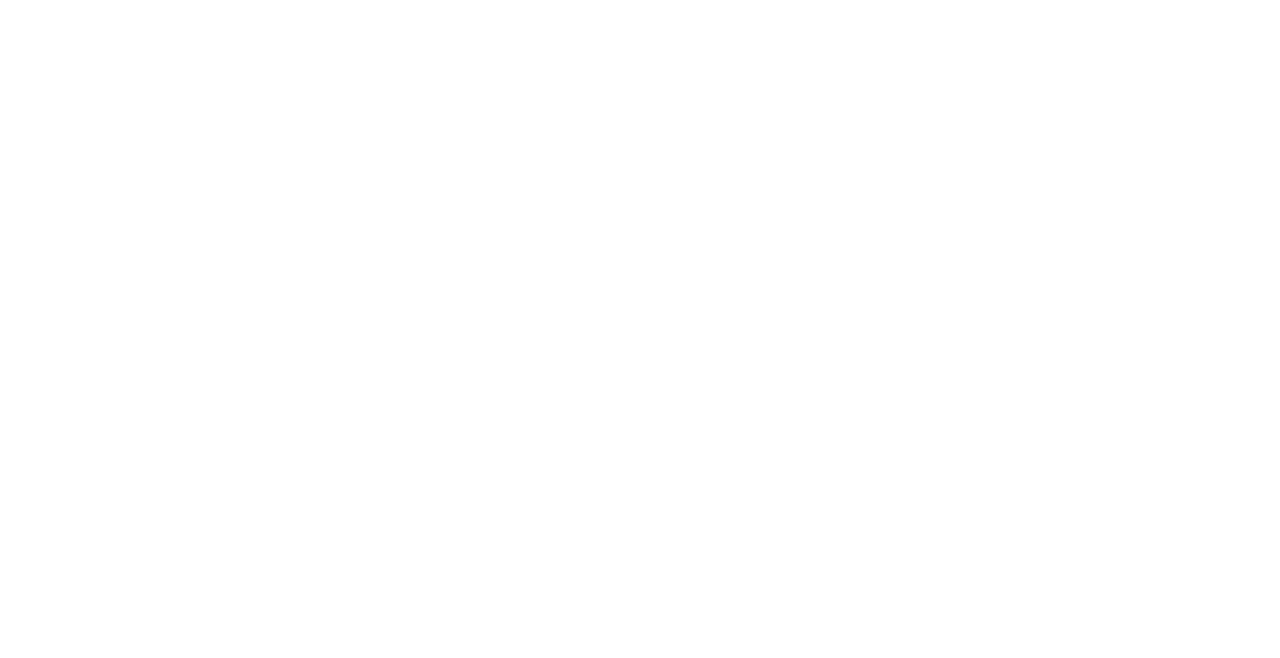
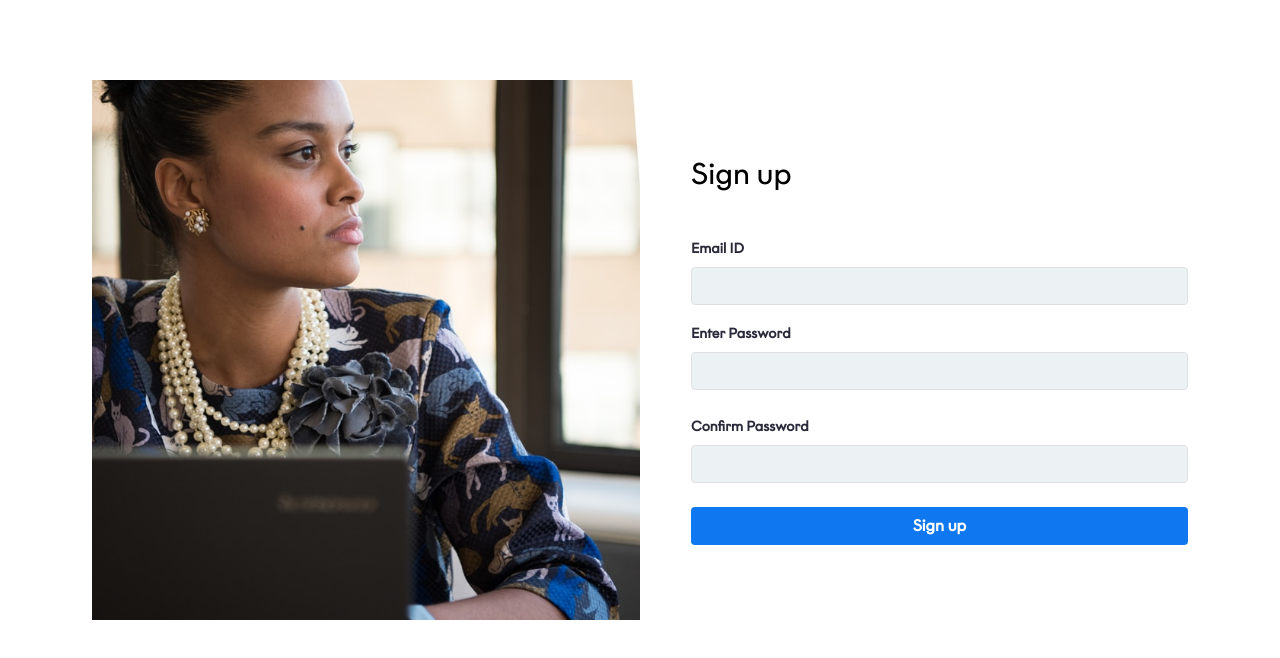
Before and after one commit to lexican/evaluation-test, a React (Create React App) app: page /register in a window 1280 px wide. Shown: the top 658 px of the page. Built offline with nearby package versions, Linux system fonts and the light colour scheme.

Commit message:
feat: added login and signup pages

```diff
--- a/src/App.tsx
+++ b/src/App.tsx
@@ -1,9 +1,11 @@
-import React from 'react';
+import React from "react";
+import AppRoutes from "./routes/routes";
 
 function App() {
   return (
-    <div className="App">
-    </div>
+    <>
+      <AppRoutes />
+    </>
   );
 }
 
--- a/src/index.css
+++ b/src/index.css
@@ -15,3 +15,7 @@
   font-family: source-code-pro, Menlo, Monaco, Consolas, "Courier New",
     monospace;
 }
+
+.form-error {
+  color: red;
+}
--- /dev/null
+++ b/src/pages/auth/login/Login.tsx
@@ -0,0 +1,79 @@
+import React from "react";
+import { Formik, Form, Field, ErrorMessage } from "formik";
+import * as Yup from "yup";
+import "./login.scss";
+
+const loginSchema = Yup.object().shape({
+  username: Yup.string().required("Required"),
+  password: Yup.string().required("Required"),
+});
+
+export default function Login() {
+  return (
+    <div className="login">
+      <div className="container">
+        <div className="background-image"></div>
+        <div className="form-container">
+          <div className="form">
+            <h2>Login</h2>
+            <Formik
+              enableReinitialize={true}
+              initialValues={{
+                username: "",
+                password: "",
+              }}
+              validationSchema={loginSchema}
+              onSubmit={(values, { setSubmitting, resetForm }) => {
+                // setSubmitting(true);
+              }}
+            >
+              {({ isSubmitting, errors }) => (
+                <Form>
+                  <div className="col mb-3">
+                    <label className="form-label">Email ID</label>
+                    <Field
+                      type="text"
+                      className="form-control"
+                      placeholder=""
+                      name="username"
+                    />
+                    <ErrorMessage
+                      name="username"
+                      component="div"
+                      className="form-error"
+                    />
+                  </div>
+                  <div className="col mb-4">
+                    <label className="form-label">Your Password</label>
+                    <Field
+                      type="password"
+                      className="form-control"
+                      placeholder=""
+                      name="password"
+                    />
+                    <ErrorMessage
+                      name="password"
+                      component="div"
+                      className="form-error"
+                    />
+                  </div>
+                  <div className="row">
+                    <div className="col-mb-2">
+                      <button
+                        type="submit"
+                        className="btn"
+                        //disabled={isSubmitting}
+                      >
+                        LOG IN
+                      </button>
+                    </div>
+                  </div>
+                </Form>
+              )}
+            </Formik>
+          </div>
+        </div>
+      </div>
+    </div>
+  );
+}
--- /dev/null
+++ b/src/pages/auth/login/login.scss
@@ -0,0 +1,53 @@
+.login {
+  padding: 80px;
+  height: 700px;
+  .container {
+    display: flex;
+    background: #ffffff;
+    .background-image {
+      position: relative;
+      width: 50%;
+      height: 540px;
+      background-position: center !important;
+      background-size: cover !important;
+      background: url("../../../assets/images/background-image.jpg");
+    }
+    .form-container {
+      width: 50%;
+      height: 540px;
+      display: flex;
+      padding-left: 51px;
+      h2 {
+        color: #000000;
+        font-size: 30px;
+        font-weight: 400;
+        text-align: start;
+        margin-bottom: 44px;
+      }
+      .form {
+        width: 100%;
+        display: flex;
+        flex-direction: column;
+        justify-content: center;
+        .form-label {
+          color: #2a2a3a;
+          font-weight: 600;
+          font-size: 14px;
+          letter-spacing: -1%;
+        }
+        .form-control {
+          border: 1px solid #dfdfdf !important;
+          background-color: #ecf1f4;
+        }
+        button {
+          width: 100%;
+          background: #0f77f0;
+          color: #ffffff;
+          font-weight: 600;
+          font-size: 16px;
+          letter-spacing: -1%;
+        }
+      }
+    }
+  }
+}
--- /dev/null
+++ b/src/pages/auth/signin/SignIn.tsx
@@ -0,0 +1,98 @@
+import React from "react";
+import { Formik, Form, Field, ErrorMessage } from "formik";
+import * as Yup from "yup";
+import "../login/login.scss";
+
+const SignupSchema = Yup.object().shape({
+  username: Yup.string().required("Required"),
+  password: Yup.string().required("Required"),
+  confirm_password: Yup.string().oneOf(
+    [Yup.ref("password"), null],
+    "Passwords must match"
+  ),
+});
+
+export default function SignUp() {
+  return (
+    <div className="login">
+      <div className="container">
+        <div className="background-image"></div>
+        <div className="form-container">
+          <div className="form">
+            <h2>Sign up</h2>
+            <Formik
+              enableReinitialize={true}
+              initialValues={{
+                username: "",
+                password: "",
+                confirm_password: "",
+              }}
+              validationSchema={SignupSchema}
+              onSubmit={(values, { setSubmitting, resetForm }) => {
+                // setSubmitting(true);
+              }}
+            >
+              {({ isSubmitting, errors }) => (
+                <Form>
+                  <div className="col mb-3">
+                    <label className="form-label">Email ID</label>
+                    <Field
+                      type="text"
+                      className="form-control"
+                      placeholder=""
+                      name="username"
+                    />
+                    <ErrorMessage
+                      name="username"
+                      component="div"
+                      className="form-error"
+                    />
+                  </div>
+                  <div className="col mb-4">
+                    <label className="form-label">Enter Password</label>
+                    <Field
+                      type="password"
+                      className="form-control"
+                      placeholder=""
+                      name="password"
+                    />
+                    <ErrorMessage
+                      name="password"
+                      component="div"
+                      className="form-error"
+                    />
+                  </div>
+                  <div className="col mb-4">
+                    <label className="form-label">Confirm Password</label>
+                    <Field
+                      type="password"
+                      className="form-control"
+                      placeholder=""
+                      name="confirm_password"
+                    />
+                    <ErrorMessage
+                      name="confirm_password"
+                      component="div"
+                      className="form-error"
+                    />
+                  </div>
+                  <div className="row">
+                    <div className="col-mb-2">
+                      <button
+                        type="submit"
+                        className="btn"
+                        //disabled={isSubmitting}
+                      >
+                        Sign up
+                      </button>
+                    </div>
+                  </div>
+                </Form>
+              )}
+            </Formik>
+          </div>
+        </div>
+      </div>
+    </div>
+  );
+}
--- a/src/routes/routes.tsx
+++ b/src/routes/routes.tsx
@@ -0,0 +1,17 @@
+import React from "react";
+import { BrowserRouter as Router, Routes, Route } from "react-router-dom";
+import Login from "../pages/auth/login/Login";
+import SignUp from "../pages/auth/signin/SignIn";
+
+const AppRoutes = () => {
+  return (
+    <Router>
+      <Routes>
+        <Route path="/" element={<Login />} />
+        <Route path="/register" element={<SignUp />} />
+      </Routes>
+    </Router>
+  );
+};
+
+export default AppRoutes;
```
Also changed, not shown: package.json (+6 -1 lines), src/index.tsx (+7 -6 lines), src/assets/images/background-image.jpg (added), 1 other file (tests, documents, lock files or other folders).
